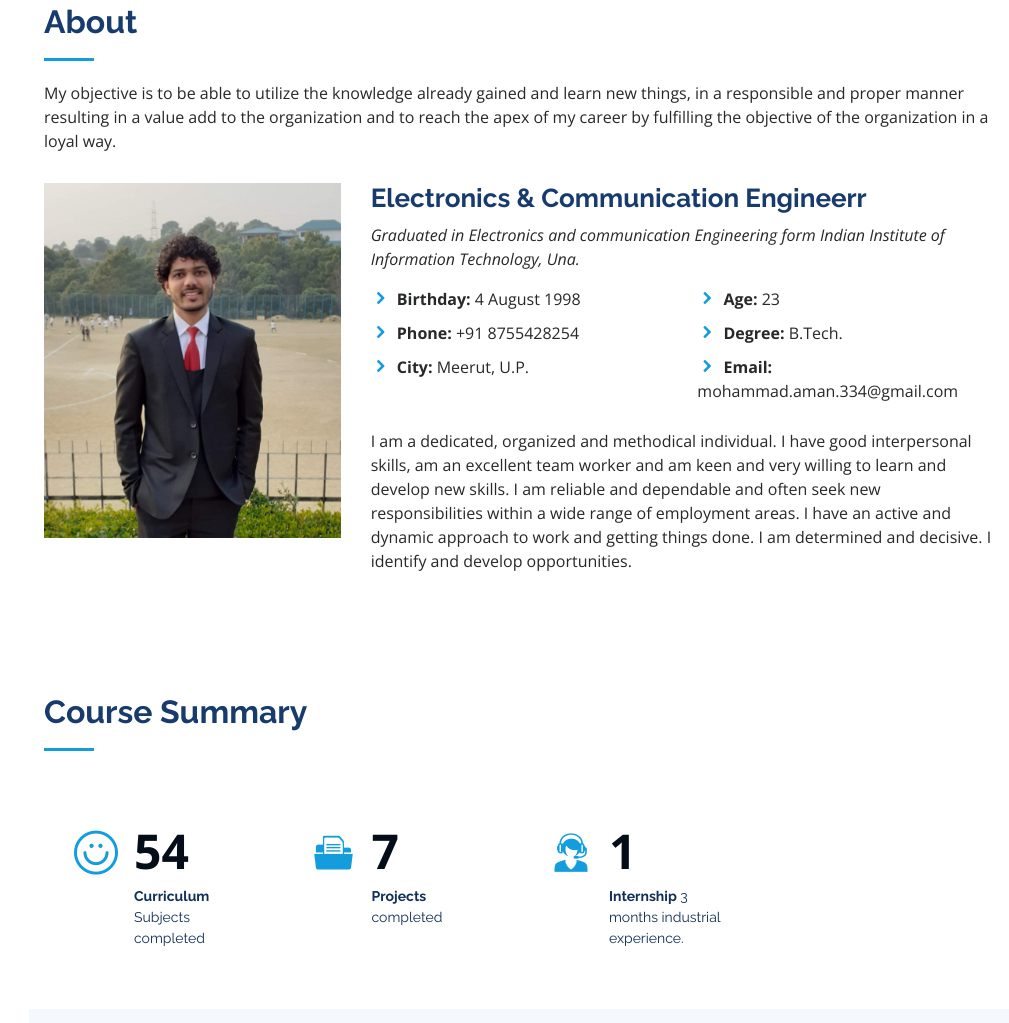
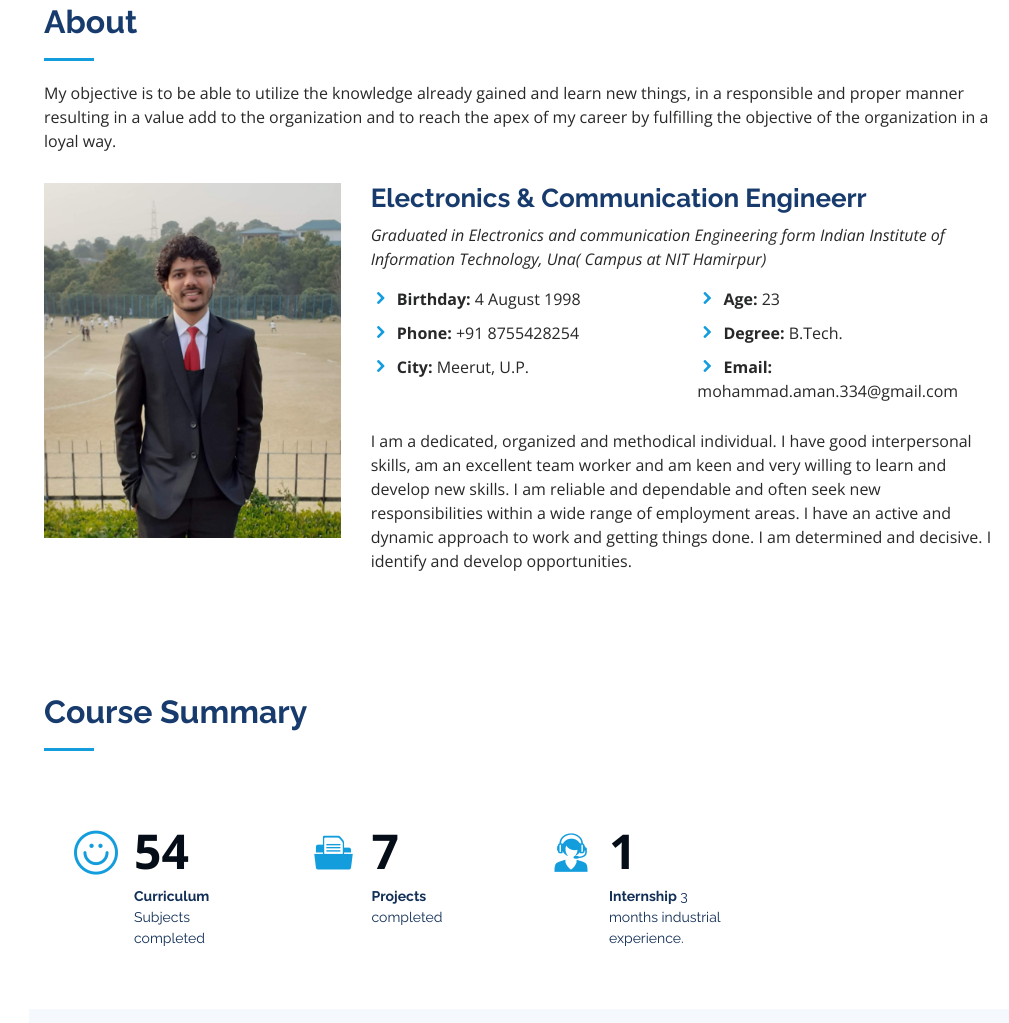
Before and after one commit to mr-zero0/aman, a plain HTML site: page index.html in a window 1280 px wide. Shown: the part 857-1880 px from the top of the page, without its empty margins (271-1280 px from the left). Drawn offline with nearby package versions, Linux system fonts and the light colour scheme.

Commit message:
Update index.html

```diff
--- a/index.html
+++ b/index.html
@@ -72,7 +72,7 @@
           <div class="col-lg-8 pt-4 pt-lg-0 content" data-aos="fade-left">
             <h3>Electronics & Communication Engineerr</h3>
             <p class="font-italic">
-            Graduated in Electronics and communication Engineering form Indian Institute of Information Technology, Una.
+            Graduated in Electronics and communication Engineering form Indian Institute of Information Technology, Una( Campus at NIT Hamirpur)
             </p>
             <div class="row">
               <div class="col-lg-6">
```
